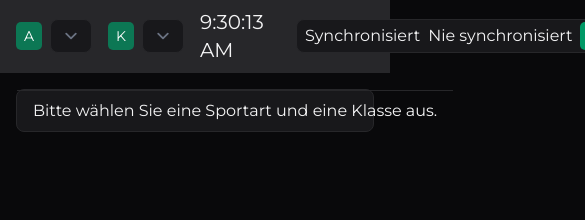
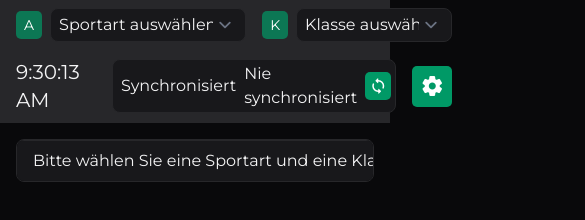
Before and after one commit to Evangelisches-Schulzentrum-Leipzig/sport-tournament-results, a website with bundled scripts: page helper.html in a window 390 px wide. Shown: the top 220 px of the page, 585 px wide, since content can reach past the window. Built offline with nearby package versions, Linux system fonts and the light colour scheme; no server answers.

Commit message:
fixed responsive design

```diff
--- a/css/main.css
+++ b/css/main.css
@@ -82,16 +82,19 @@ body {
 }
 
 div#top-bar {
-    @apply grid grid-cols-[auto_auto_auto_max-content_min-content] items-center gap-4 px-4 py-2 bg-surface border-b border-border;
+    @apply grid grid-cols-[min-content_auto_auto_min-content] md:grid-cols-[auto_auto_auto_max-content_min-content] items-center gap-4 px-4 py-2 bg-surface border-b border-border;
+}
+div#top-bar .input-con {
+    @apply md:col-span-1 col-span-2;
 }
 div#top-bar .time-display {
-    @apply flex justify-center items-center;
+    @apply flex justify-center items-center col-span-1;
 }
 div#top-bar .time-display span {
     @apply text-xl w-20;
 }
 div#top-bar div#sync-state-con {
-    @apply flex items-center gap-2 bg-surface-background border border-border rounded ps-2 px-1 py-0.5 cursor-pointer;
+    @apply flex items-center gap-2 bg-surface-background border border-border rounded ps-2 px-1 py-0.5 cursor-pointer col-span-2 md:col-span-1 w-fit mx-auto;
 }
 div#top-bar div#sync-state-con span#open-upload-state {
     @apply flex items-center;
@@ -116,7 +119,7 @@ div#top-bar div#settings-con button:hover {
 }
 
 div#data-input-con {
-    @apply m-4 bg-surface-background border border-border rounded;
+    @apply m-4 bg-surface-background border border-border rounded overflow-x-auto overflow-y-auto;
 }
 div#data-input-con table {
     @apply border-collapse w-full;
--- a/package.json
+++ b/package.json
@@ -10,6 +10,7 @@
     "doc": "docs"
   },
   "scripts": {
+    "build:css": "tailwindcss -i ./css/main.css -o ./css/css.css --watch",
     "build": "tsc",
     "dev": "npm run build && npm run start",
     "start": "node ./dist/server.js"
```
Also changed, not shown: css/css.css.
